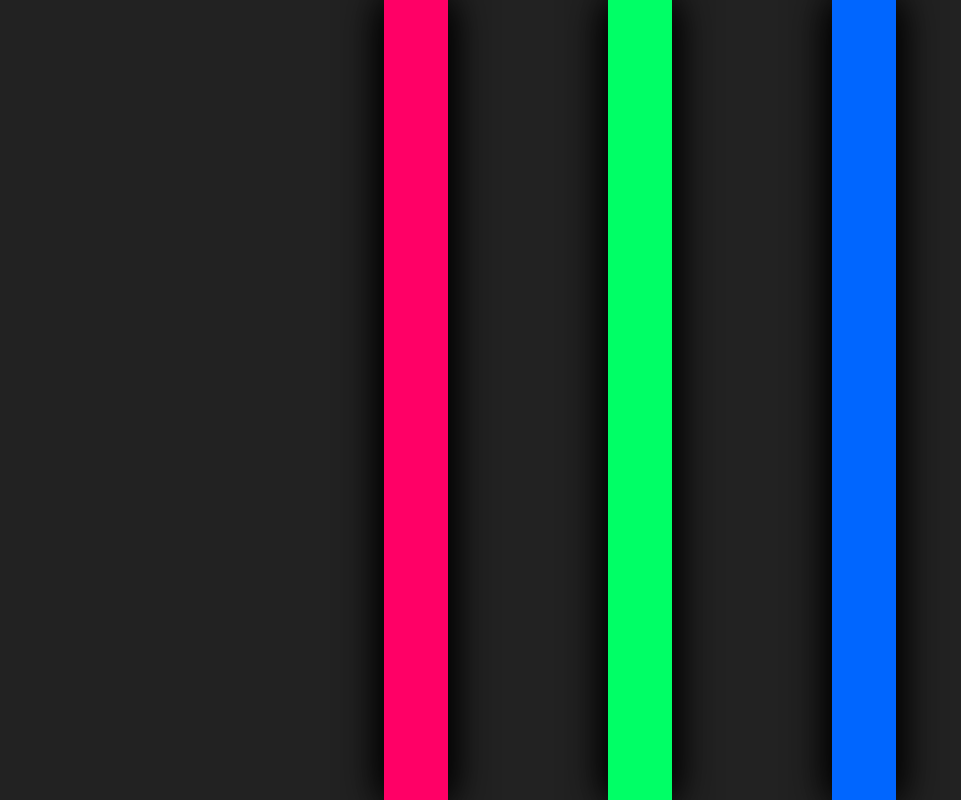
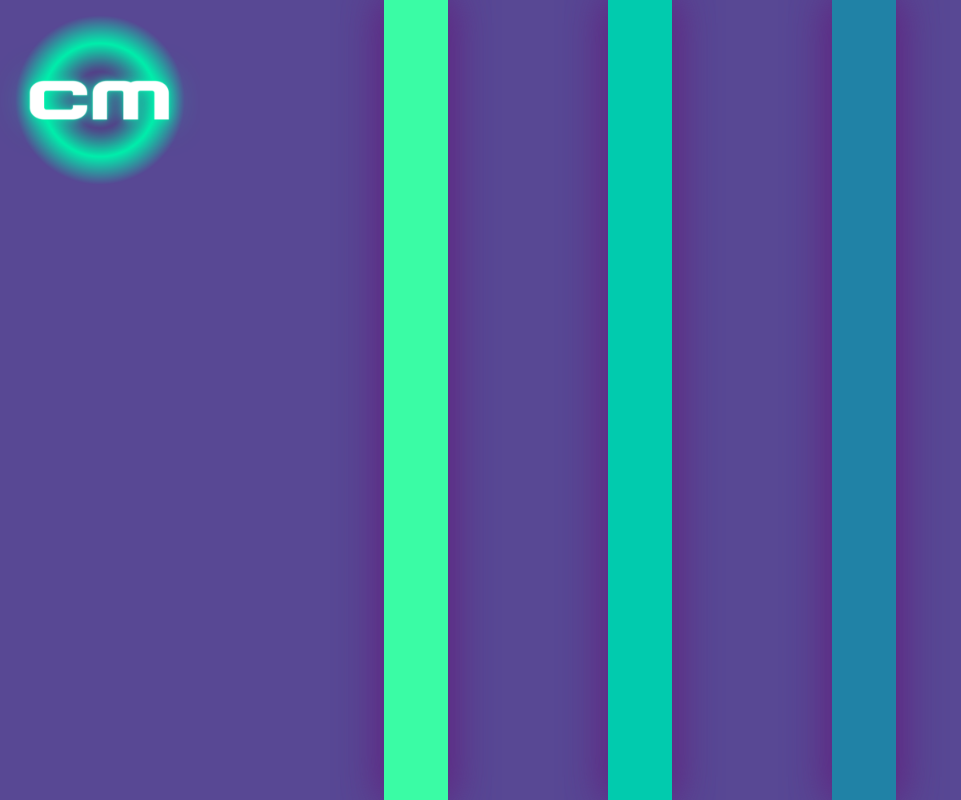
Before and after one commit to CMcM24/cbm-peronsal-site, a Next.js app in the folder cbm-peronsal-site/: page / in a window 1280 px wide. Shown: the whole page, without its empty margins (0-961 px from the left). Built offline with nearby package versions, Linux system fonts and the light colour scheme.

Commit message:
refined landing page further

```diff
--- a/cbm-peronsal-site/package.json
+++ b/cbm-peronsal-site/package.json
@@ -11,6 +11,7 @@
   "dependencies": {
     "@emotion/react": "^11.11.3",
     "@emotion/styled": "^11.11.0",
+    "@mui/icons-material": "^5.15.6",
     "@mui/material": "^5.15.6",
     "next": "14.1.0",
     "react": "^18",
--- a/cbm-peronsal-site/src/Pages/LandingPage/LandingPage.tsx
+++ b/cbm-peronsal-site/src/Pages/LandingPage/LandingPage.tsx
@@ -1,67 +1,28 @@
-// import { Box, Stack } from '@mui/material';
-// import { useState } from 'react';
-
-// const LandingPage = () => {
-//   const [hoveredBox, setHoveredBox] = useState<number>(0);
-
-//   const handleMouseEnter = (boxIndex: number) => {
-//     setHoveredBox(boxIndex);
-//   };
-
-//   const handleMouseLeave = () => {
-//     setHoveredBox(0);
-//   };
-
-//   return (
-//     <Box style={{ width: '100vw', height: '100vh', backgroundColor: '#222222' }}>
-//       <Stack
-//         direction={'row'}
-//         spacing={20}
-//         justifyContent="center"
-//         alignItems="center"
-//         style={{ height: '100%' }}
-//       >
-//         {[1, 2, 3].map((boxIndex) => (
-//           <Box
-//             key={boxIndex}
-//             onMouseEnter={() => handleMouseEnter(boxIndex)}
-//             onMouseLeave={handleMouseLeave}
-//             style={{
-//               height: '100%',
-//               width: '5%',
-//               backgroundColor: ['#FF0066', '#00FF66', '#0066FF'][boxIndex - 1],
-//               boxShadow: '5px 0 40px #000000, -5px 0 40px #000000',
-//               transition: 'transform 0.3s, opacity 0.3s',
-//               transform: hoveredBox === boxIndex ? 'scaleX(4) translate3d(0, 0, 0)' : 'scaleX(1)',
-//               opacity: hoveredBox === boxIndex ? 0.5 : 1,
-//             }}
-//           ></Box>
-//         ))}
-//       </Stack>
-//     </Box>
-//   );
-// };
-
-// export default LandingPage;
-
-import { Box, Stack } from '@mui/material';
+import { Box, Stack, Typography } from '@mui/material';
 import { useState } from 'react';
+import ArrowBackIosNewRoundedIcon from '@mui/icons-material/ArrowBackIosNewRounded';
+import logo from '../../images/logo.png';
+import Image from 'next/image';
 
 const LandingPage = () => {
-  const [hoveredBox, setHoveredBox] = useState(null);
-
-  const handleMouseEnter = (boxIndex) => {
-    setHoveredBox(boxIndex);
-  };
-
-  const handleMouseLeave = () => {
-    setHoveredBox(null);
-  };
+  const [selectedBox, setSelectedBox] = useState<number>(0);
+  const [hoveredBox, setHoveredBox] = useState<number>(0);
 
   return (
     <Box
-      style={{ width: '100vw', height: '100vh', backgroundColor: '#222222' }}
+      style={{ width: '100vw', height: '100vh', backgroundColor: '#584894' }}
     >
+      <Typography
+        variant="h3"
+        style={{
+          color: 'white',
+          position: 'absolute',
+          transition: 'opacity 0.3s',
+          opacity: !selectedBox ? 1 : 0,
+        }}
+      >
+        <Image src={logo} alt="logo_image" width={200} height={200} />
+      </Typography>
       <Stack
         direction={'row'}
         spacing={20}
@@ -72,24 +33,35 @@ const LandingPage = () => {
         {[1, 2, 3].map((boxIndex) => (
           <Box
             key={boxIndex}
-            onMouseEnter={() => handleMouseEnter(boxIndex)}
-            onMouseLeave={handleMouseLeave}
+            onClick={
+              selectedBox !== boxIndex
+                ? () => setSelectedBox(boxIndex)
+                : undefined
+            }
+            onMouseOver={() => setHoveredBox(boxIndex)}
+            onMouseLeave={() => setHoveredBox(0)}
             style={{
               zIndex: 2,
               position: 'relative',
               height: '100%',
-              width: '5%',
-              backgroundColor: ['#FF0066', '#00FF66', '#0066FF'][boxIndex - 1],
-              boxShadow: '5px 0 40px #000000, -5px 0 40px #000000',
-              transition: 'transform 0.3s, opacity 0.3s',
-              transform: hoveredBox === boxIndex ? 'scaleX(4)' : 'scaleX(1)',
+              width:
+                selectedBox === boxIndex
+                  ? '60%'
+                  : hoveredBox === boxIndex
+                  ? '7.5%'
+                  : '5%',
+              backgroundColor: ['#3afca5', '#01cbae', '#2082a6'][boxIndex - 1],
+              boxShadow: '5px 0 40px #5f2a84, -5px 0 40px #5f2a84',
+              transition: 'width 0.3s, opacity 0.3s',
+              transform: 'scaleX(1)',
               opacity: 1,
               overflow: 'hidden',
+              cursor: selectedBox !== boxIndex ? 'pointer' : 'default',
             }}
           >
-            <div
+            <Box
               style={{
-                zIndex: 0,
+                zIndex: 1,
                 position: 'absolute',
                 top: 0,
                 left: 0,
@@ -97,12 +69,61 @@ const LandingPage = () => {
                 height: '100%',
                 backgroundImage: `url("https://static.vecteezy.com/system/resources/previews/007/632/073/large_2x/dots-mesh-wave-digital-background-illustration-vector.jpg")`,
                 backgroundSize:
-                  hoveredBox === boxIndex ? '500% 100%' : '1000% 100%',
+                  selectedBox === boxIndex ? '200% 100%' : '1000% 100%',
                 backgroundPosition: bgPosition[boxIndex - 1],
-                opacity: hoveredBox === boxIndex ? 0.5 : 0,
+                opacity: selectedBox === boxIndex ? 0.4 : 0,
                 transition: 'opacity 0.3s, background-size 0.3s',
               }}
-            ></div>
+            >
+              {selectedBox === boxIndex ? (
+                <Stack
+                  direction={'column'}
+                  style={{ position: 'absolute', zIndex: 0 }}
+                  spacing={3}
+                >
+                  <Typography
+                    variant="h3"
+                    style={{
+                      color: 'black',
+                      paddingLeft: '24px',
+                      paddingTop: '12px',
+                    }}
+                  >
+                    <ArrowBackIosNewRoundedIcon
+                      style={{ cursor: 'pointer' }}
+                      onClick={() => setSelectedBox(0)}
+                    />
+                  </Typography>
+                </Stack>
+              ) : (
+                <></>
+              )}
+            </Box>
+            {selectedBox === boxIndex ? (
+              <Stack
+                direction={'column'}
+                style={{ position: 'absolute', zIndex: 0 }}
+                spacing={3}
+              >
+                <Box
+                  style={{
+                    zIndex: 0,
+                    position: 'absolute',
+                    top: 0,
+                    left: 0,
+                    width: '100%',
+                    height: '100%',
+                    opacity: selectedBox === boxIndex ? 1 : 0,
+                    transition: 'opacity 0.3s',
+                    color: 'black',
+                    paddingLeft: '48px',
+                    paddingTop: '33.5px',
+                  }}
+                >
+                  Close
+                </Box>
+              </Stack>
+            ) : null}
           </Box>
         ))}
       </Stack>
--- /dev/null
+++ b/cbm-peronsal-site/src/Theme/index.ts
@@ -0,0 +1,5 @@
+import { createTheme } from "@mui/material";
+
+const MyTheme = createTheme({
+
+})
```
Also changed, not shown: cbm-peronsal-site/src/images/logo.png (added), 1 other file (tests, documents, lock files or other folders).
